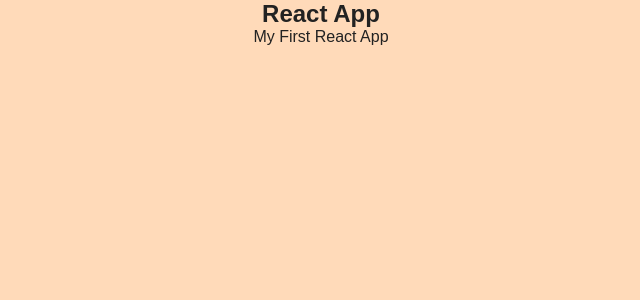
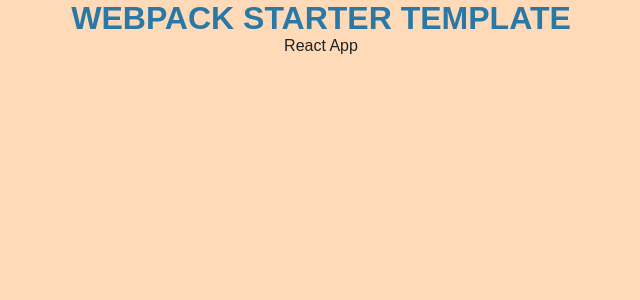
Before and after one commit to kanishkasubash/webpack-starter, a React app: page / in a window 1280 px wide. Shown: the top 300 px of the page, without its empty margins (319-959 px from the left). Built offline with nearby package versions, Linux system fonts and the light colour scheme; the HTML template or start-up script is replaced by a standard one.

Commit message:
modified:   src/App.jsx 	modified:   src/index.css 	modified:   src/main.jsx

```diff
--- a/src/App.jsx
+++ b/src/App.jsx
@@ -1,8 +1,10 @@
-const App = () => (
-    <>
-        <h2>React App</h2>
-        <p>My First React App</p>
-    </>
-);
+const App = () => {
+    return (
+        <>
+            <h1>Webpack Starter Template</h1>
+            <p>React App</p>
+        </>
+    );
+};
 
-export default App
+export default App;
--- a/src/index.css
+++ b/src/index.css
@@ -12,7 +12,7 @@
 
 h1 {
     text-transform: uppercase;
-    color: rgb(165, 91, 42);
+    color: rgb(42, 120, 165);
 }
 
 main {
--- a/src/main.jsx
+++ b/src/main.jsx
@@ -1,6 +1,7 @@
+import React from "react";
 import { createRoot } from 'react-dom/client';
-import App from './App.jsx'
-import './index.css'
+import App from './App';
+import './index.css';
 
 const root = createRoot(document.getElementById('app'));
 root.render(
```
